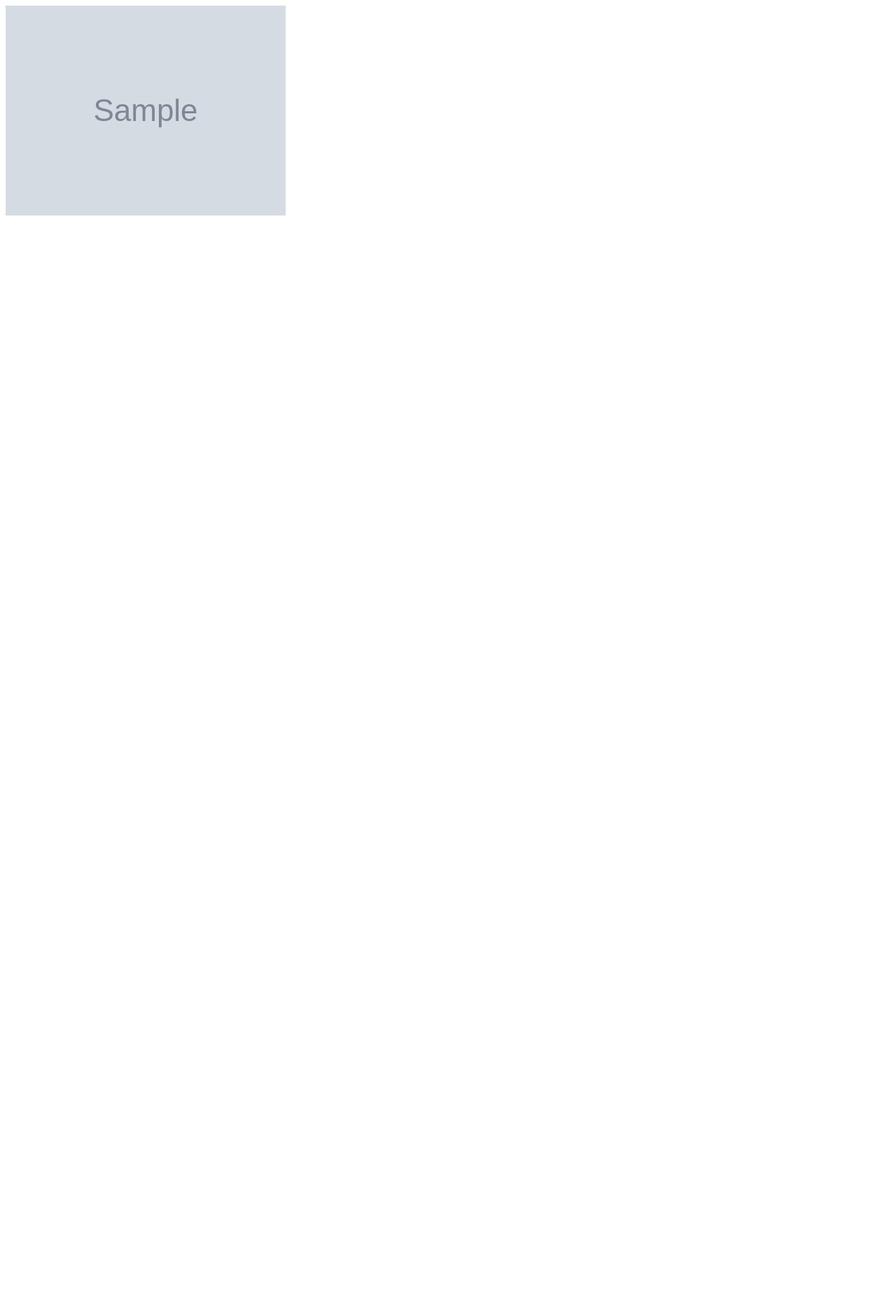
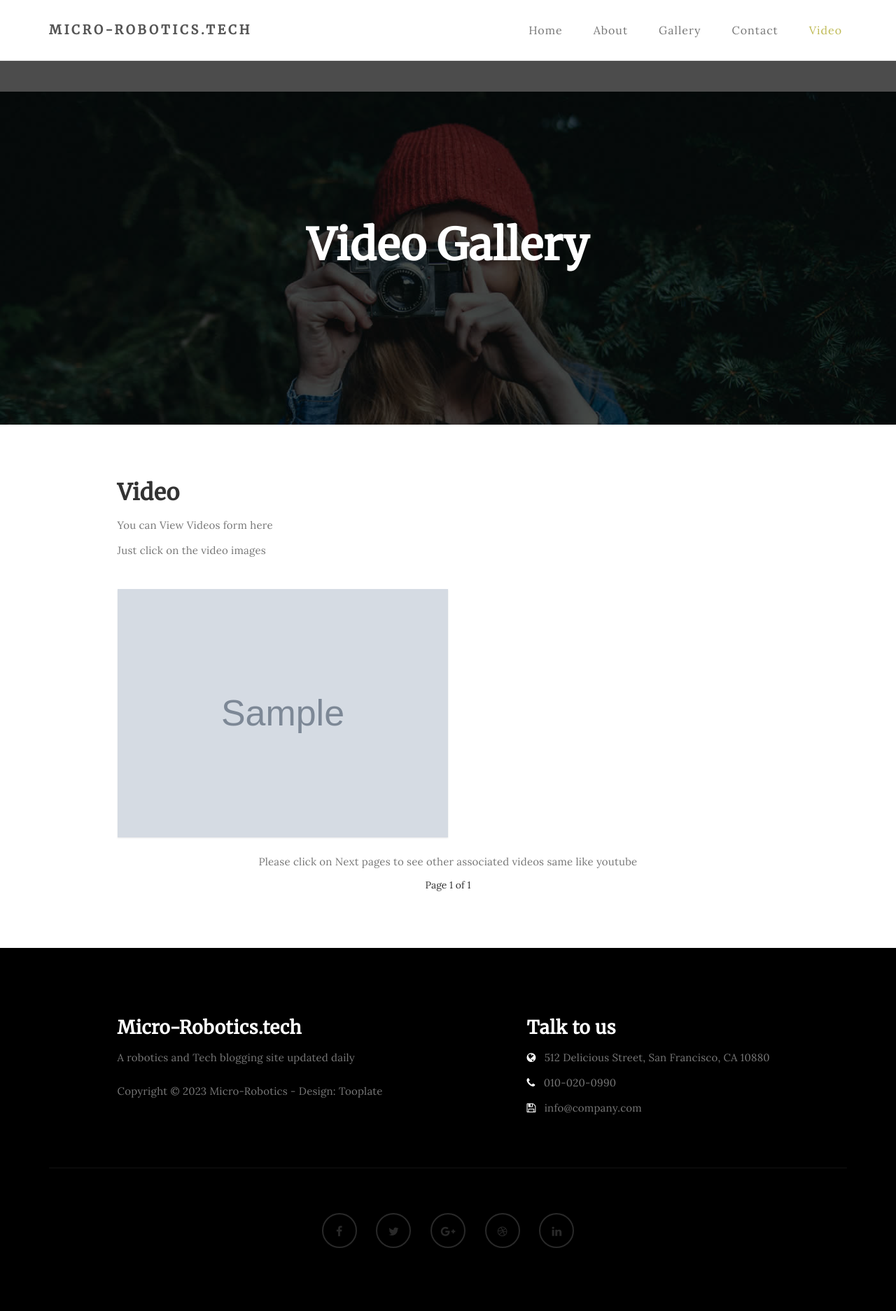
Before and after one commit to rajrupdasofficial/bloggy, a Django app: page /allvideos in a window 1280 px wide. Shown: the whole page at 70% size. Before the commit the page ends 308 px from the top, so only its background shows below. Run offline with Django 4.2, Linux system fonts and the light colour scheme; tables that the repository leaves empty hold one stand-in row (values such as "Sample post"); grey boxes marked "Sample" are stand-in pictures; some libraries are stand-ins or nearby versions.

Commit message:
video thumnails were added where it can able to inherit videos

```diff
--- a/app/templates/allvideos.html
+++ b/app/templates/allvideos.html
@@ -1,14 +1,173 @@
+{% load static %}
 <!DOCTYPE html>
 <html lang="en">
 <head>
      <meta charset="UTF-8">
      <meta http-equiv="X-UA-Compatible" content="IE=edge">
      <meta name="viewport" content="width=device-width, initial-scale=1.0">
-     <title>Document</title>
+     <title>Micro-Robotics.tech | Experiment | Gallery Experiment</title>
+     <link rel="stylesheet" href="{% static 'css/bootstrap.min.css' %}">
+     <link rel="stylesheet" href="{% static 'css/font-awesome.min.css' %}">
+     <link rel="stylesheet" href="{% static 'css/magnific-popup.css' %}">
+     <!-- Main css -->
+     <link rel="stylesheet" href="{% static 'css/style.css' %}">
+     <link href="https://fonts.googleapis.com/css?family=Lora|Merriweather:300,400" rel="stylesheet">
+
 </head>
 <body>
-     {% for i in page_obj %}
+
+<!-- PRE LOADER -->
+
+<div class="preloader">
+     <div class="sk-spinner sk-spinner-wordpress">
+          <span class="sk-inner-circle"></span>
+     </div>
+</div>
+
+<!-- Navigation section  -->
+
+<div class="navbar navbar-default navbar-static-top" role="navigation">
+     <div class="container">
+          <div class="navbar-header">
+               <button class="navbar-toggle" data-toggle="collapse" data-target=".navbar-collapse">
+                    <span class="icon icon-bar"></span>
+                    <span class="icon icon-bar"></span>
+                    <span class="icon icon-bar"></span>
+               </button>
+               <a href="{% url 'indexpage' %}" class="navbar-brand">Micro-Robotics.tech</a>
+          </div>
+          <div class="collapse navbar-collapse">
+               <ul class="nav navbar-nav navbar-right">
+                    <li><a href="{% url 'indexpage' %}">Home</a></li>
+                    <li><a href="{% url 'about' %}">About</a></li>
+                    <li><a href="{% url 'gallery' %}">Gallery</a></li>
+                    <li><a href="{% url 'contact' %}">Contact</a></li>
+                    <li class="active"><a href="{% url 'allvideos' %}">Video</a></li>
+               </ul>
+          </div>
+  </div>
+</div>
+
+
+<!-- Home Section -->
+
+<section id="home" class="main-gallery parallax-section">
+     <div class="overlay"></div>
+     <div class="container">
+          <div class="row">
+
+               <div class="col-md-12 col-sm-12">
+                    <h1>Video Gallery</h1>
+               </div>
+
+          </div>
+     </div>
+</section>
+
+<!-- Gallery Section -->
+
+<section id="gallery">
+     <div class="container">
+          <div class="row">
+
+               <div class="col-md-offset-1 col-md-10 col-sm-12">
+                    <h2>Video</h2>
+                    <p>You can View Videos form here </p>
+                    <p>Just click on the video images</p>
+                    <span></span>
+                    {% for i in page_obj %}
+                  <div class="col-md-6 col-sm-6">
+                         <div class="gallery-thumb">
+                              <a href="{{ i.video_thumbnail.url }}" class="image-popup">
+                                   <a href="{% url 'videos' i.slug %}"> <img src="{{ i.video_thumbnail.url }}" class="img-responsive" alt="Gallery Image"></a>
+                              </a>
+                         </div>
+                    </div>
+                    {% endfor %}
+                    <div class="col-md-12 col-sm-12">
+                         <p>Please click on Next pages to see other associated videos same like youtube</p>
+                    </div>
+               </div>
+          </div>
+          <center>
+               {% if page_obj.has_previous %}
+                   <a href="?page=1">&laquo First</a>
+                   <a href="?page={{ page_obj.previous_page_number }}">Previous</a>
+               {% endif %}
+               Page {{ page_obj.number }} of {{ page_obj.paginator.num_pages }}
+               {% if page_obj.has_next %}
+               <a href="?page={{ page_obj.next_page_number }}">Next</a>
+               <a href="?page={{ page_obj.paginator.num_pages }}">Last &raquo</a>
+           {% endif %}
+          </center>
+
+     </div>
+</section>
+
+
+
+
+
+    <!-- {% for i in page_obj %}
           <a href="{% url 'videos' i.slug %}"> <img src="{{ i.video_thumbnail.url }}" alt="" srcset=""></a>
-     {% endfor %}
+     {% endfor %}-->
+
+
+
+
+
+
+<!-- Footer Section -->
+
+<footer>
+     <div class="container">
+          <div class="row">
+
+               <div class="col-md-5 col-md-offset-1 col-sm-6">
+                    <h3>Micro-Robotics.tech</h3>
+                    <p>A robotics and Tech blogging site updated daily</p>
+                    <div class="footer-copyright">
+                         <p>Copyright &copy; 2023 Micro-Robotics - Design: Tooplate</p>
+                    </div>
+               </div>
+
+               <div class="col-md-4 col-md-offset-1 col-sm-6">
+                    <h3>Talk to us</h3>
+                    <p><i class="fa fa-globe"></i> 512 Delicious Street, San Francisco, CA 10880</p>
+                    <p><i class="fa fa-phone"></i> 010-020-0990</p>
+                    <p><i class="fa fa-save"></i> info@company.com</p>
+               </div>
+
+               <div class="clearfix col-md-12 col-sm-12">
+                    <hr>
+               </div>
+
+               <div class="col-md-12 col-sm-12">
+                    <ul class="social-icon">
+                         <li><a href="#" class="fa fa-facebook"></a></li>
+                         <li><a href="#" class="fa fa-twitter"></a></li>
+                         <li><a href="#" class="fa fa-google-plus"></a></li>
+                         <li><a href="#" class="fa fa-dribbble"></a></li>
+                         <li><a href="#" class="fa fa-linkedin"></a></li>
+                    </ul>
+               </div>
+
+          </div>
+     </div>
+</footer>
+
+
+<!-- Back top -->
+<a href="#back-top" class="go-top"><i class="fa fa-angle-up"></i></a>
+
+<!-- SCRIPTS -->
+
+<script src="{% static 'js/jquery.js' %}"></script>
+<script src="{% static 'js/bootstrap.min.js' %}"></script>
+<script src="{% static 'js/jquery.magnific-popup.min.js' %}"></script>
+<script src="{% static 'js/magnific-popup-options.js' %}"></script>
+<script src="{% static 'js/jquery.parallax.js' %}"></script>
+<script src="{% static 'js/custom.js' %}"></script>
+
 </body>
 </html>
```
